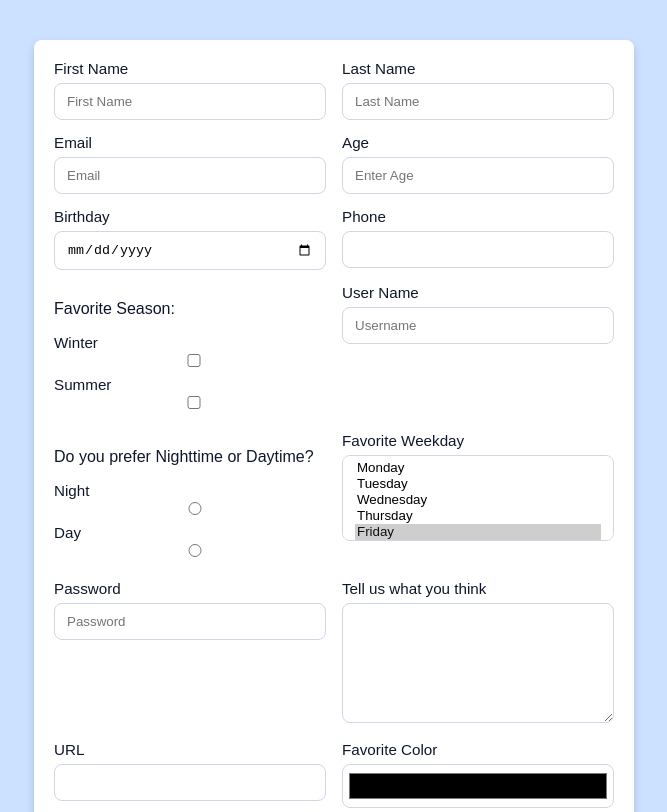
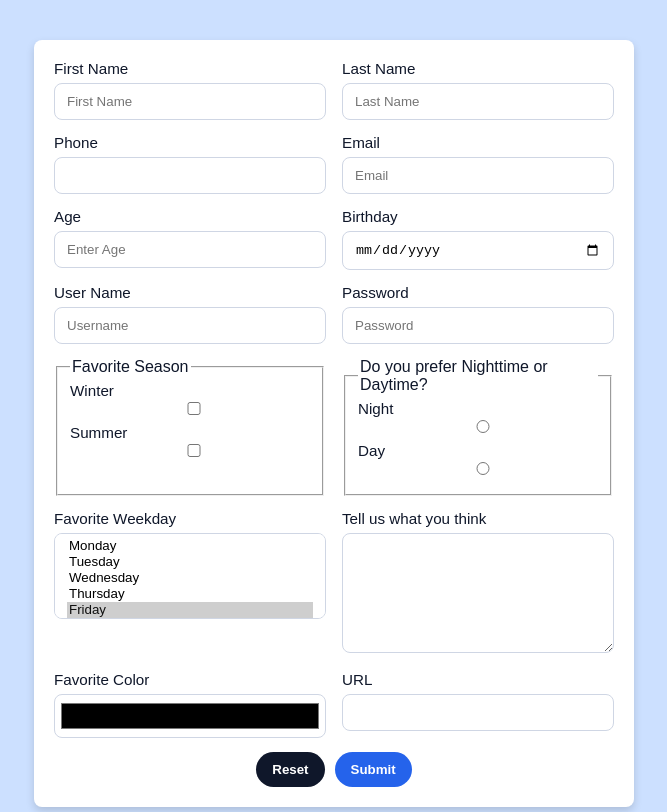
Before and after one commit to kingka5352/HTML_Form_with_CSS, a plain HTML site: page index.html in a window 1280 px wide. Shown: the top 812 px of the page, without its empty margins (306-973 px from the left). Drawn offline with Linux system fonts and the light colour scheme.

Commit message:
layout update

```diff
--- a/index.html
+++ b/index.html
@@ -10,18 +10,20 @@
 </head>
 
 <body>
-
         <form action="results.html" method="GET">
                 <div>
                         <label for="firstname">First Name</label>
                         <input type="text" id="firstname" name="firstname" placeholder="First Name" required />
                 </div>
-
                 <div>
                         <label for="lastname">Last Name</label>
                         <input type="text" id="lastname" name="lastname" placeholder="Last Name" required />
                 </div>
 
+                <div>
+                        <label for="phoneNumber">Phone</label>
+                        <input type="tel" id="phoneNumber" name="phoneNumber" />
+                </div>
                 <div>
                         <label for="email">Email</label>
                         <input type="email" id="email" name="email" placeholder="Email" required />
@@ -29,21 +31,24 @@
 
                 <div>
                         <label for="age">Age</label>
-                        <input type="number" id="age" name="age" placeholder="Enter Age" required>
+                        <input type="number" id="age" name="age" placeholder="Enter Age" required />
                 </div>
-
                 <div>
                         <label for="date">Birthday</label>
                         <input type="date" id="date" name="date" required />
                 </div>
 
                 <div>
-                        <label for="phoneNumber">Phone</label>
-                        <input type="tel" id="phoneNumber" name="phoneNumber" />
+                        <label for="username">User Name</label>
+                        <input type="text" id="username" name="username" placeholder="Username" required />
+                </div>
+                <div>
+                        <label for="password">Password</label>
+                        <input type="password" id="password" name="password" placeholder="Password" required />
                 </div>
 
-                <div>
-                        <p>Favorite Season:</p>
+                <fieldset class="inline-options">
+                        <legend>Favorite Season</legend>
                         <label>
                                 Winter
                                 <input type="checkbox" id="Winter" name="Winter" />
@@ -52,15 +57,9 @@
                                 Summer
                                 <input type="checkbox" id="Summer" name="Summer" />
                         </label>
-                </div>
-
-                <div>
-                        <label for="username">User Name</label>
-                        <input type="text" id="username" name="username" placeholder="Username" required />
-                </div>
-
-                <div>
-                        <p>Do you prefer Nighttime or Daytime?</p>
+                </fieldset>
+                <fieldset class="inline-options">
+                        <legend>Do you prefer Nighttime or Daytime?</legend>
                         <label>
                                 Night
                                 <input type="radio" id="night" name="preference" value="Night" />
@@ -69,7 +68,7 @@
                                 Day
                                 <input type="radio" id="day" name="preference" value="Day" />
                         </label>
-                </div>
+                </fieldset>
 
                 <div>
                         <label for="faveDay">Favorite Weekday</label>
@@ -83,25 +82,18 @@
                                 <option value="Sunday">Sunday</option>
                         </select>
                 </div>
-
-                <div>
-                        <label for="password">Password</label>
-                        <input type="password" id="password" name="password" placeholder="Password" required />
-                </div>
-
                 <div>
                         <label for="opinion">Tell us what you think</label>
                         <textarea id="opinion" name="opinion"></textarea>
                 </div>
 
                 <div>
+                        <label for="favecolor">Favorite Color</label>
+                        <input type="color" id="favecolor" name="favecolor" />
+                </div>
+                <div>
                         <label for="webUrl">URL</label>
                         <input type="url" id="webUrl" name="webUrl" />
-                </div>
-
-                <div>
-                        <label for="favecolor">Favorite Color</label>
-                        <input type="color" id="favecolor" name="favecolor" />
                 </div>
 
                 <input type="hidden" id="sessionId" name="sessionId" value="secretRandomNumberUsedtoManageTheSession" />
@@ -119,7 +111,6 @@
                         <button type="submit">Submit File</button>
                 </form>
         </div>
-
 </body>
 
 </html>
```
